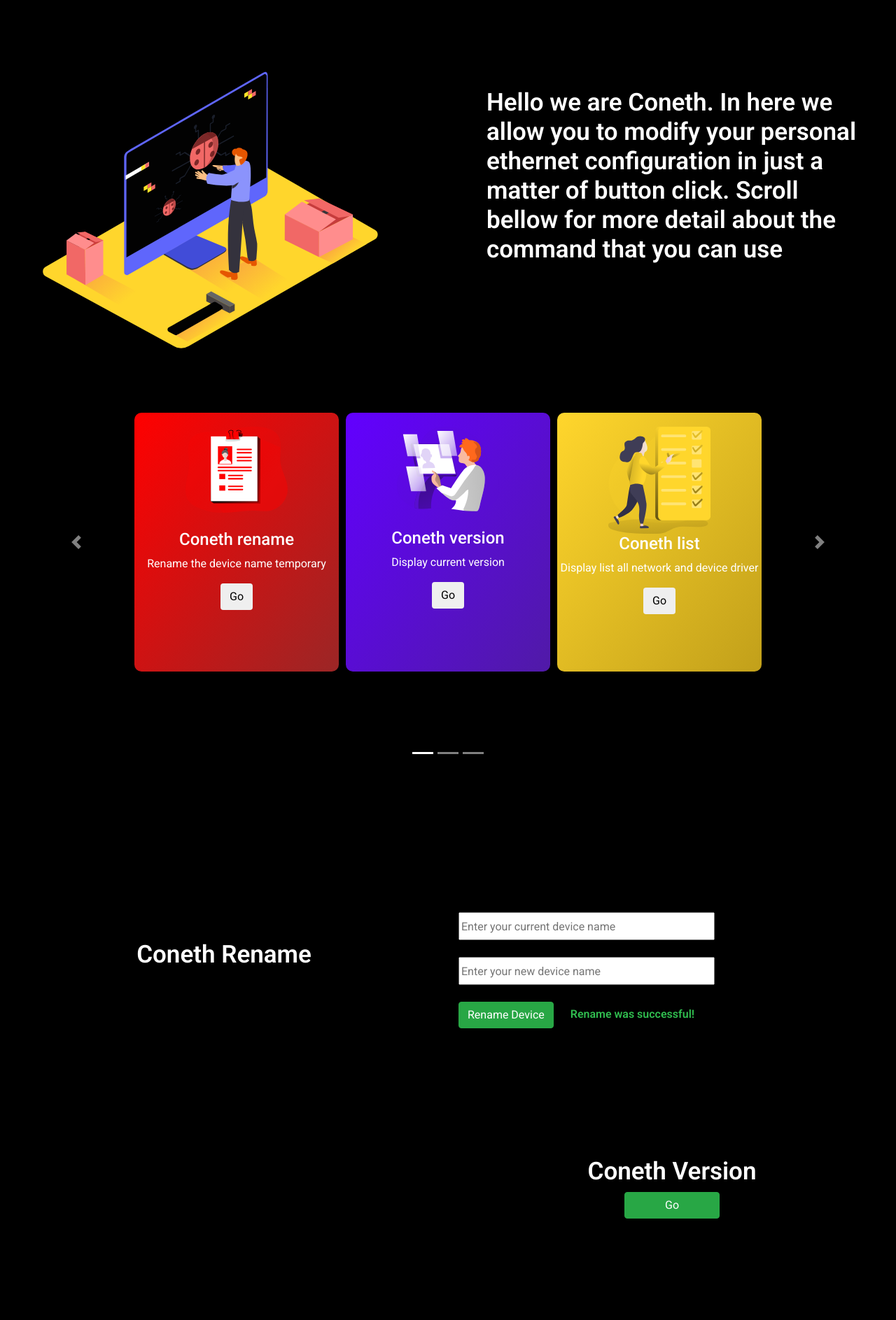
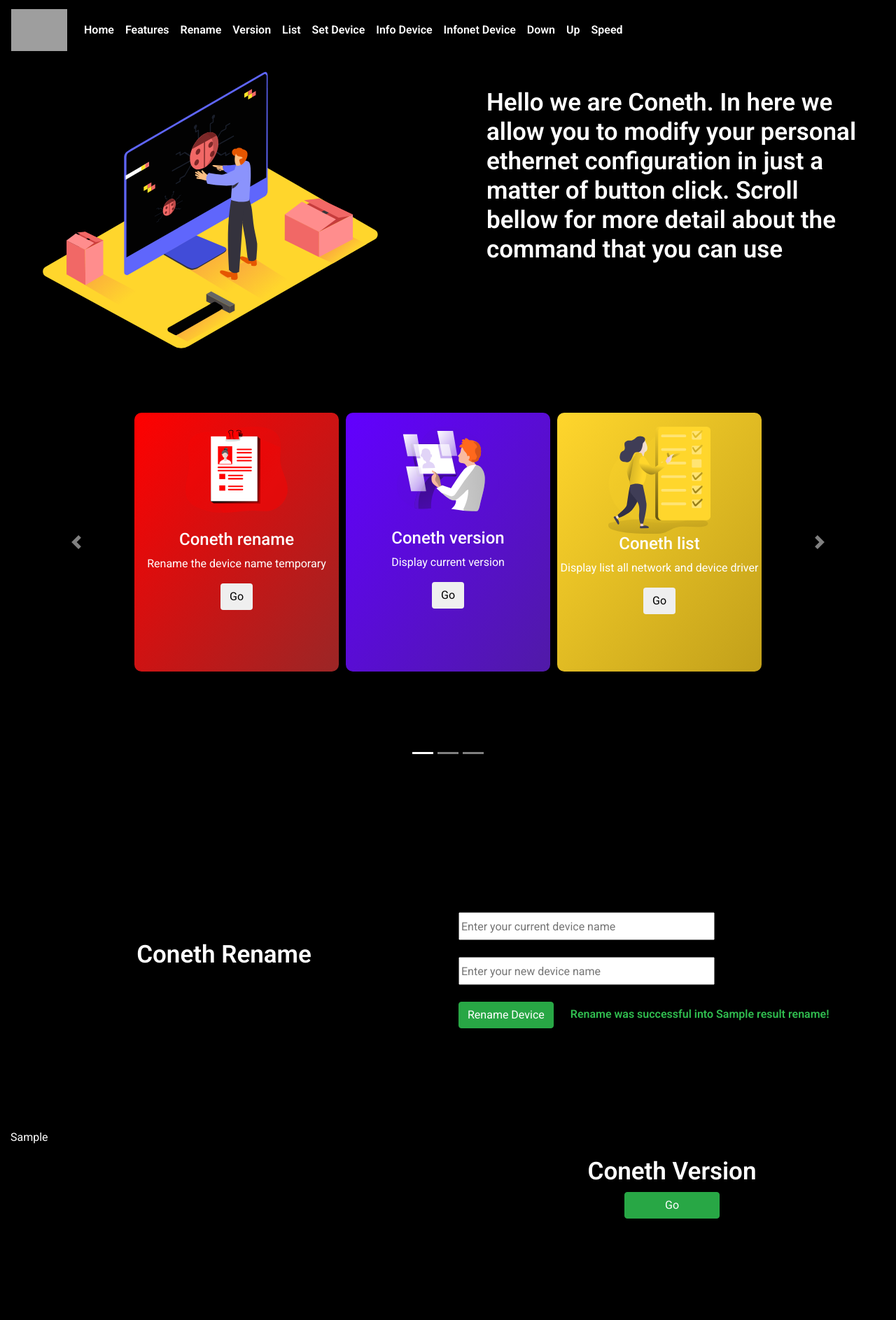
Before and after one commit to aliirsyaadn/Coneth, a Django app: template frontend/templates/index.html in a window 1280 px wide. Shown: the top 1887 px of the page at 70% size. Run offline with Django 3.2, Linux system fonts and the light colour scheme; the template is opened without the code that fills it: most values are stand-ins (such as "Sample title", 1, 10 or a date in 2020); some libraries are stand-ins or nearby versions; grey boxes are pictures that could not be loaded.

Commit message:
Adding complete functionality in views.py and pass correct arguments to django template

```diff
--- a/frontend/static/css/index.css
+++ b/frontend/static/css/index.css
@@ -1,3 +1,7 @@
+/* html {
+  scroll-behavior: smooth;
+} */
+
 body {
   background-color: black;
   color: white;
@@ -129,7 +133,7 @@ body {
   margin-top: 200px;
 }
 
-  .coneth-rename-bg{
+.coneth-rename-bg {
   padding-bottom: 50px;
   z-index: -100;
   width: 300px;
@@ -163,18 +167,23 @@ body {
   margin: auto !important;
 }
 
-
 /* CONETH SET DEVICE */
 
-  .select-set-device{
+.select-set-device {
   width: 50%;
   margin: auto;
 }
 
+/* CONETH INFO DEVICE */
+
+.input-left {
+  display: block;
+  margin: auto;
+}
 
 /* CONETH SPEED */
 
-  #speed-div{
+#speed-div {
   background-image: url("../img/speed_img.svg");
   /* background-repeat: no-repeat; */
   background-size: 600px 1000px;
--- a/frontend/templates/index.html
+++ b/frontend/templates/index.html
@@ -31,20 +31,22 @@
         <div class="collapse navbar-collapse" id="navbarNavAltMarkup">
           <div class="navbar-nav">
             <a class="nav-item nav-link active" href="#">Home <span class="sr-only">(current)</span></a>
-            <a class="nav-item nav-link" href="#features">Features</a>
-            <a class="nav-item nav-link" href="#">Rename</a>
-            <a class="nav-item nav-link" href="#">Version</a>
-            <a class="nav-item nav-link" href="#">List</a>
-            <a class="nav-item nav-link" href="#">Set Device</a>
-            <a class="nav-item nav-link" href="#">Info Device</a>
-            <a class="nav-item nav-link" href="#">Infonet Device</a>
-            <a class="nav-item nav-link" href="#">Down</a>
-            <a class="nav-item nav-link" href="#">Up</a>
-            <a class="nav-item nav-link" href="#">Speed</a>
+            <a class="nav-item nav-link" id="features-click" href="#features">Features</a>
+            <a class="nav-item nav-link" id="rename-click" href="#rename">Rename</a>
+            <a class="nav-item nav-link" id="version-click" href="#version">Version</a>
+            <a class="nav-item nav-link" id="list-click" href="#list">List</a>
+            <a class="nav-item nav-link" id="set_device-click" href="#set_device">Set Device</a>
+            <a class="nav-item nav-link" id="info_device-click" href="#info_device">Info Device</a>
+            <a class="nav-item nav-link" id="infonet_device-click" href="#infonet_device">Infonet Device</a>
+            <a class="nav-item nav-link" id="down-click" href="#down">Down</a>
+            <a class="nav-item nav-link" id="up-click"id="features-click"href="#up">Up</a>
+            <a class="nav-item nav-link" id="speed-click" href="#speed">Speed</a>
 
           </div>
         </div>
       </nav>
+
+      <span id="hopTo" hidden>{{hopTo}}</span>
 
       <div class="container-fluid">
           <div class="row">
@@ -60,7 +62,7 @@
           <br><br><br>
 
 
-            <section id="feature">
+            <section id="features">
             <div id="carouselExampleIndicators" class="carousel slide" data-interval="false" data-ride="carousel">
                 <ol class="carousel-indicators">
                   <li data-target="#carouselExampleIndicators" data-slide-to="0" class="active"></li>
@@ -76,7 +78,7 @@
                                 <br>
                                 <h4 class="title-action">Coneth rename</h4>
                                 <p class="desc-action">Rename the device name temporary</p>
-                                <button type="button" class="btn -btn-warning button-action">Go</button>
+                                <button id="button-feature-rename" type="button" class="btn -btn-warning button-action">Go</button>
                             </div>
 
                             <div class="card-action color2">
@@ -84,14 +86,14 @@
                                 <br>
                                 <h4 class="title-action">Coneth version</h4>
                                 <p class="desc-action">Display current version</p>
-                                <button type="button" class="btn -btn-warning button-action">Go</button>
+                                <button id="button-feature-version" type="button" class="btn -btn-warning button-action">Go</button>
                             </div>
 
                             <div class="card-action color3">
                                 <img class="logo-action" src="{% static 'img/list.svg' %}" alt="">
                                 <h4 class="title-action">Coneth list</h4>
                                 <p class="desc-action">Display list all network and device driver</p>
-                                <button type="button" class="btn -btn-warning button-action">Go</button>
+                                <button id="button-feature-list" type="button" class="btn -btn-warning button-action">Go</button>
                             </div>
                         </div>
                     </div>
@@ -105,7 +107,7 @@
                                 <br>
                                 <h4 class="title-action">Coneth Set Device</h4>
                                 <p class="desc-action">Display help information usage</p>
-                                <button type="button" class="btn -btn-warning button-action">Go</button>
+                                <button id="button-feature-set_device" type="button" class="btn -btn-warning button-action">Go</button>
                             </div>
 
                             <div class="card-action color5">
@@ -113,14 +115,14 @@
                                 <br>
                                 <h4 class="title-action">Coneth info device</h4>
                                 <p class="desc-action">Display settings information for the specific device network</p>
-                                <button type="button" class="btn -btn-warning button-action">Go</button>
+                                <button id="button-feature-info_device" type="button" class="btn -btn-warning button-action">Go</button>
                             </div>
 
                             <div class="card-action color2">
                                 <img class="logo-action" src="{% static 'img/infonet.svg' %}" alt="">
                                 <h4 class="title-action">Coneth infonet device</h4>
                                 <p class="desc-action">Display network information for the specific device network</p>
-                                <button type="button" class="btn -btn-warning button-action">Go</button>
+                                <button id="button-feature-infonet_device" type="button" class="btn -btn-warning button-action">Go</button>
                             </div>
                         </div>
                     </div>
@@ -132,7 +134,7 @@
                                 <br>
                                 <h4 class="title-action">Coneth down device</h4>
                                 <p class="desc-action">Down or stop running for the device network</p>
-                                <button type="button" class="btn -btn-warning button-action">Go</button>
+                                <button id="button-feature-down" type="button" class="btn -btn-warning button-action">Go</button>
                             </div>
 
                             <div class="card-action color4">
@@ -140,14 +142,14 @@
                                 <br>
                                 <h4 class="title-action">Coneth up device</h4>
                                 <p class="desc-action">Up or start running for the device network</p>
-                                <button type="button" class="btn -btn-warning button-action">Go</button>
+                                <button id="button-feature-up" type="button" class="btn -btn-warning button-action">Go</button>
                             </div>
 
                             <div class="card-action color2">
                                 <img class="logo-action" src="{% static 'img/speed.svg' %}" alt="">
                                 <h4 class="title-action">Coneth speed</h4>
                                 <p class="desc-action">Display internet speed</p>
-                                <button type="button" class="btn -btn-warning button-action">Go</button>
+                                <button id="button-feature-speed" type="button" class="btn -btn-warning button-action">Go</button>
                             </div>
                         </div>
                     </div>
@@ -168,6 +170,7 @@
 
 
 
+        <section id="rename">
 
             <div class="div-coneth-rename">
                 <div class="row">
@@ -182,17 +185,24 @@
                             <input type="text" name="new-name" class="input-rename" id="" placeholder="Enter your new device name">
                             <br><br>
                             <button type="submit" class="btn btn-success">Rename Device</button>
-                            <span id="rename-success">Rename was successful!</span>
+                            {% if result_rename %}
+                            <span id="rename-success">Rename was successful into {{result_rename}}!</span>
+                            {% endif %}
                         </form>
                     </div>
                 </div>
             </div>
 
+        </section>
+
             <br><br><br><br><br><br>
+
+        <section id="version">
 
             <div class="div-coneth-version">
                 <div class="row">
                     <div class="col-sm-6">
+                     <p>{{result_version}}</p>
                     </div>
                     <div class="col-sm-6">
                         <form action="{% url 'version' %}" method="post">
@@ -204,7 +214,11 @@
                 </div>
             </div>
 
+        </section>
+
         <br><br><br><br><br><br>
+
+        <section id="list">
 
             <div class="div-coneth-list">
                 <div class="row">
@@ -216,11 +230,16 @@
                         </form>
                     </div>
                     <div class="col-sm-6">
+                        <p>{{result_list}}</p>
                     </div>
                 </div>
             </div>
 
+        </section>
+
             <br><br><br><br><br><br>
+
+        <section id="set_device">
 
             <div class="div-coneth-version">
                 <div class="row">
@@ -250,12 +269,18 @@
                         <div class="col-sm-6">
                             <h1 class="coneth-headers main-desc">Coneth Set Device</h1>
                             <button type="submit" class="btn btn-success button-go">Go</button>
+                            {% if result_set_device %}
+                                <span id="rename-success">Rename was successful into {{result_rename}}!</span>
+                            {% endif %}
                         </div>
                 </div>
             </div>
 
+        </section>
+
             <br><br><br><br><br><br>
 
+        <section id="info_device">
 
             <div class="div-coneth-list">
                 <div class="row">
@@ -263,32 +288,45 @@
                         <form action="{% url 'info' %}" method="post">
                             {% csrf_token %}
                             <h1 class="coneth-headers main-desc">Coneth Info Device</h1>
+                            <input type="text" name="device" class="input-rename input-left" placeholder="Enter your device name">
+                            <br>
                             <button type="submit" class="btn btn-success button-go">Go</button>
                         </form>
                     </div>
                     <div class="col-sm-6">
+                        <p>{{result_info}}</p>
                     </div>
                 </div>
             </div>
 
+        </section>
 
             <br><br><br><br><br><br>
+
+        <section id="infonet_device">
 
             <div class="div-coneth-version">
                 <div class="row">
                     <div class="col-sm-6">
+                        <p>{{result_infonet}}</p>
                     </div>
                     <div class="col-sm-6">
                         <form action="{% url 'infonet' %}" method="post">
                             {% csrf_token %}
                             <h1 class="coneth-headers main-desc">Coneth Infonet Device</h1>
+                            <input type="text" name="device" class="input-rename input-left" id="" placeholder="Enter your device name">
+                            <br>
                             <button type="submit" class="btn btn-success button-go">Go</button>
                         </form>
                     </div>
                 </div>
             </div>
 
+        </section>
+
             <br><br><br><br><br><br>
+
+        <section id="down">
 
             <div class="div-coneth-list">
                 <div class="row">
@@ -296,32 +334,45 @@
                         <form action="{% url 'down' %}" method="post">
                             {% csrf_token %}
                             <h1 class="coneth-headers main-desc">Coneth Down</h1>
+                            <input type="text" name="device" class="input-rename input-left" placeholder="Enter your device name">
+                            <br>
                             <button type="submit" class="btn btn-success button-go">Go</button>
                         </form>
                     </div>
                     <div class="col-sm-6">
+                        <p>{{down}}</p>
                     </div>
                 </div>
             </div>
 
+        </section>
 
             <br><br><br><br><br><br>
+
+        <section id="up">
 
             <div class="div-coneth-version">
                 <div class="row">
                     <div class="col-sm-6">
+                        <p>{{result_up}}</p>
                     </div>
                     <div class="col-sm-6">
                         <form action="{% url 'up' %}" method="post">
                             {% csrf_token %}
                             <h1 class="coneth-headers main-desc">Coneth Up</h1>
+                            <input type="text" name="device" class="input-rename input-left" id="" placeholder="Enter your device name">
+                            <br>
                             <button type="submit" class="btn btn-success button-go">Go</button>
                         </form>
                     </div>
                 </div>
             </div>
 
+        </section>
+
             <br><br><br><br><br><br>
+
+        <section id="speed">
 
             <div class="div-coneth-list">
                 <div class="row">
@@ -334,58 +385,103 @@
                         </form>
                     </div>
                     <div class="col-sm-6">
+                        <p>{{result_speed}}</p>
                     </div>
                 </div>
             </div>
 
+        </section>
+
 
             <br><br><br><br><br><br>
 
-<!-- <script src="https://code.jquery.com/jquery-3.2.1.slim.min.js" integrity="sha384-KJ3o2DKtIkvYIK3UENzmM7KCkRr/rE9/Qpg6aAZGJwFDMVNA/GpGFF93hXpG5KkN" crossorigin="anonymous"></script>
+{% comment %} <script src="https://code.jquery.com/jquery-3.2.1.slim.min.js" integrity="sha384-KJ3o2DKtIkvYIK3UENzmM7KCkRr/rE9/Qpg6aAZGJwFDMVNA/GpGFF93hXpG5KkN" crossorigin="anonymous"></script>
 <script src="https://cdnjs.cloudflare.com/ajax/libs/popper.js/1.12.9/umd/popper.min.js" integrity="sha384-ApNbgh9B+Y1QKtv3Rn7W3mgPxhU9K/ScQsAP7hUibX39j7fakFPskvXusvfa0b4Q" crossorigin="anonymous"></script>
-<script src="https://maxcdn.bootstrapcdn.com/bootstrap/4.0.0/js/bootstrap.min.js" integrity="sha384-JZR6Spejh4U02d8jOt6vLEHfe/JQGiRRSQQxSfFWpi1MquVdAyjUar5+76PVCmYl" crossorigin="anonymous"></script> -->
+<script src="https://maxcdn.bootstrapcdn.com/bootstrap/4.0.0/js/bootstrap.min.js" integrity="sha384-JZR6Spejh4U02d8jOt6vLEHfe/JQGiRRSQQxSfFWpi1MquVdAyjUar5+76PVCmYl" crossorigin="anonymous"></script> {% endcomment %}
 <script src="https://ajax.googleapis.com/ajax/libs/jquery/3.3.1/jquery.js"></script>
     <script src='http://ajax.googleapis.com/ajax/libs/jqueryui/1.8.5/jquery-ui.js'></script>
     <script src="https://cdnjs.cloudflare.com/ajax/libs/popper.js/1.14.7/umd/popper.min.js" integrity="sha384-UO2eT0CpHqdSJQ6hJty5KVphtPhzWj9WO1clHTMGa3JDZwrnQq4sF86dIHNDz0W1" crossorigin="anonymous"></script>
     <script src="https://stackpath.bootstrapcdn.com/bootstrap/4.3.1/js/bootstrap.min.js" integrity="sha384-JjSmVgyd0p3pXB1rRibZUAYoIIy6OrQ6VrjIEaFf/nJGzIxFDsf4x0xIM+B07jRM" crossorigin="anonymous"></script>
+    {% comment %} <script src="https://ajax.googleapis.com/ajax/libs/jquery/3.3.1/jquery.min.js"></script> {% endcomment %}
     <script>
-    $(document).ready( function(){
-        var prevScrollpos = window.pageYOffset;
-        window.onscroll = function() {
-            var currentScrollPos = window.pageYOffset;
-            if (prevScrollpos > currentScrollPos) {
-                document.getElementById("mainNav").style.top = "0";
-            } else {
-                document.getElementById("mainNav").style.top = "-74px";
-            }
-            prevScrollpos = currentScrollPos;
-        }
+        $(document).ready(function(){
+          // Add smooth scrolling to all links
+          $("a").on('click', function(event) {
 
-        $("a").on('click', function(event) {
-            console.log("clicked");
             // Make sure this.hash has a value before overriding default behavior
             if (this.hash !== "") {
               // Prevent default anchor click behavior
               event.preventDefault();
-            //   console.log('hash', this.hash);
 
               // Store hash
               var hash = this.hash;
-            console.log(hash, "hash")
+              console.log(hash, "hazh")
 
               // Using jQuery's animate() method to add smooth page scroll
               // The optional number (800) specifies the number of milliseconds it takes to scroll to the specified area
-            console.log($(hash).offset())
               $('html, body').animate({
-                scrollTop: $(hash).offset().top
-            }, 300, function(){
+                scrollTop: $(hash).offset().top - 50
+              }, 800, function(){
 
                 // Add hash (#) to URL when done scrolling (default click behavior)
                 window.location.hash = hash;
               });
-
             } // End if
           });
+
+          console.log("yey")
+
+          let hop = "#" + $("#hopTo").text() + "-click"
+          $(hop).click()
+          console.log(hop)
+
+
+          $("#button-feature-rename").on("click", function(event) {
+              event.preventDefault()
+              $("#rename-click").click()
+          })
+
+          $("#button-feature-version").on("click", function(event) {
+              event.preventDefault()
+              $("#version-click").click()
+          })
+
+          $("#button-feature-list").on("click", function(event) {
+              event.preventDefault()
+              $("#list-click").click()
+          })
+
+          $("#button-feature-set_device").on("click", function(event) {
+              event.preventDefault()
+              $("#set_device-click").click()
+          })
+
+          $("#button-feature-info_device").on("click", function(event) {
+              event.preventDefault()
+              $("#info_device-click").click()
+          })
+
+          $("#button-feature-infonet_device").on("click", function(event) {
+              event.preventDefault()
+              $("#infonet_device-click").click()
+          })
+
+          $("#button-feature-down").on("click", function(event) {
+              event.preventDefault()
+              $("#down-click").click()
+          })
+
+          $("#button-feature-up").on("click", function(event) {
+              event.preventDefault()
+              $("#up-click").click()
+          })
+
+          $("#button-feature-speed").on("click", function(event) {
+              event.preventDefault()
+              $("#speed-click").click()
+          })
+
+
         });
         </script>
 </body>
```
Also changed, not shown: frontend/views.py (+80 -17 lines), result.txt (added). Lines whose indentation alone changed are shown as unchanged.
